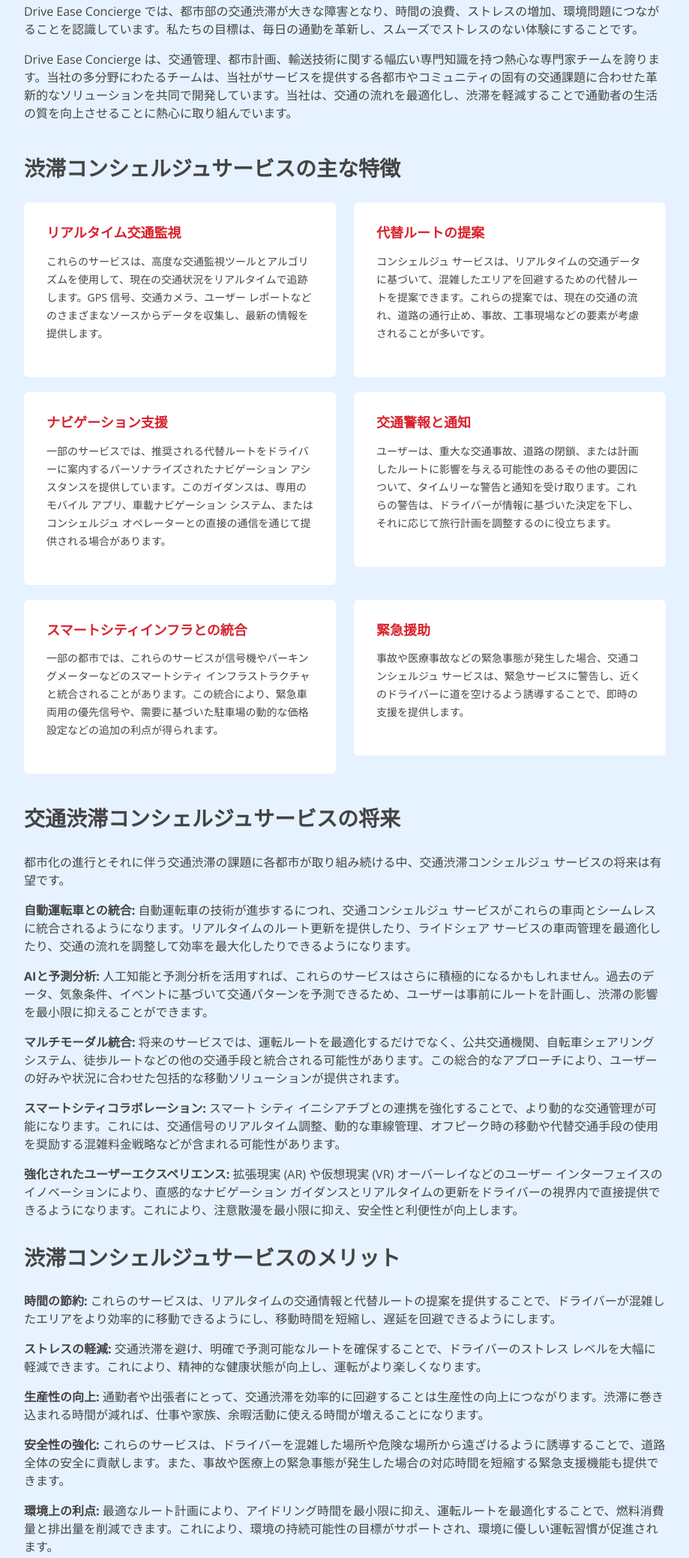
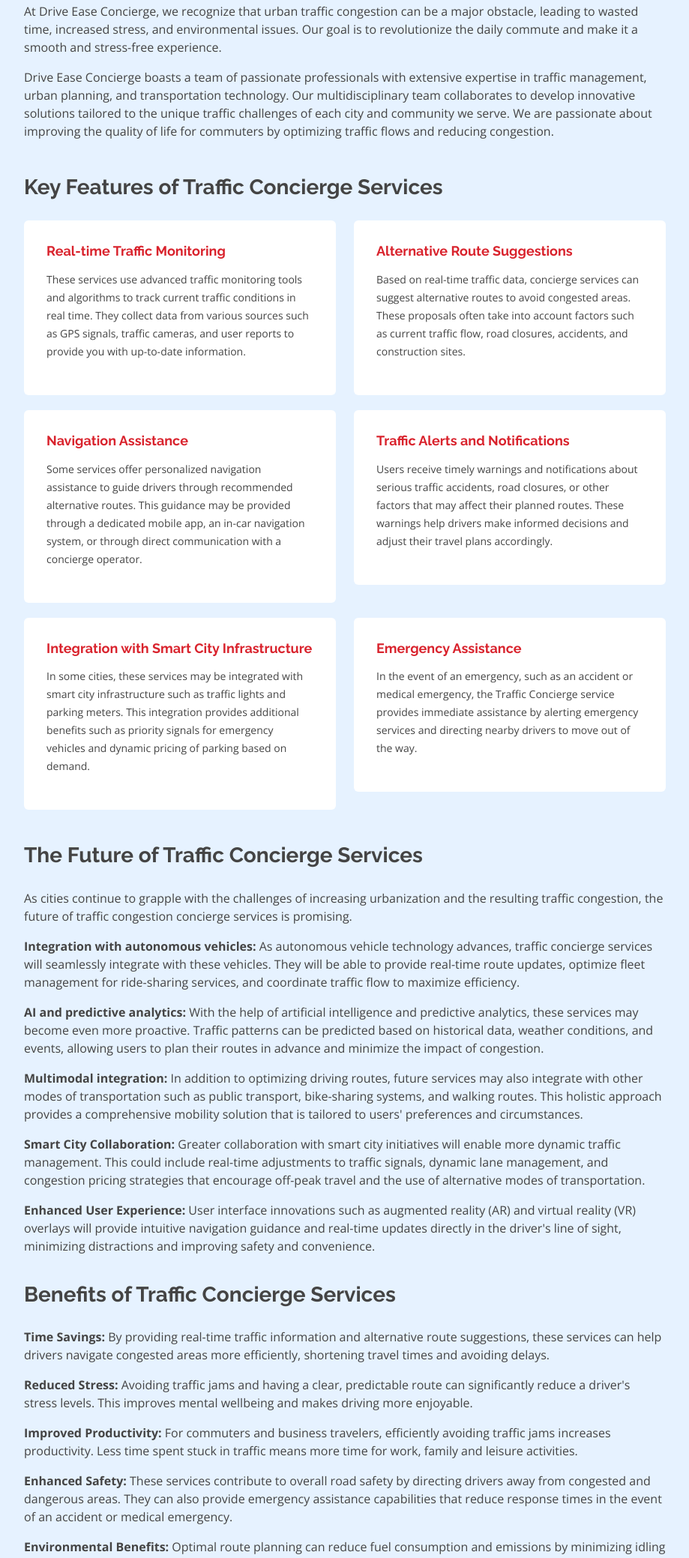
Before and after one commit to Itinfomediaindia/Drive-Ease-Concierge, a plain HTML site: page index.html in a window 1280 px wide. Shown: the part 188-2266 px from the top of the page at 75% size, without its empty margins (180-1099 px from the left). Drawn offline with nearby package versions, Linux system fonts and the light colour scheme.

Commit message:
english content

```diff
--- a/index.html
+++ b/index.html
@@ -67,85 +67,84 @@
     <section class="about" style="padding-bottom: 0px;">
       <div class="container">
         <div class="section-title text-center">
-          <p>" 渋滞コンシェルジュサービス"</p>
+          <p>"Traffic Concierge Service"</p>
         </div>
-        <h4>Drive Ease Concierge とは何ですか?</h4>
-        <p>Drive Ease Concierge では、都市部の交通渋滞が大きな障害となり、時間の浪費、ストレスの増加、環境問題につながることを認識しています。私たちの目標は、毎日の通勤を革新し、スムーズでストレスのない体験にすることです。</p>
-        <p>Drive Ease Concierge は、交通管理、都市計画、輸送技術に関する幅広い専門知識を持つ熱心な専門家チームを誇ります。当社の多分野にわたるチームは、当社がサービスを提供する各都市やコミュニティの固有の交通課題に合わせた革新的なソリューションを共同で開発しています。当社は、交通の流れを最適化し、渋滞を軽減することで通勤者の生活の質を向上させることに熱心に取り組んでいます。</p>
+        <h4>What is Drive Ease Concierge?</h4>
+        <p>At Drive Ease Concierge, we recognize that urban traffic congestion can be a major obstacle, leading to wasted time, increased stress, and environmental issues. Our goal is to revolutionize the daily commute and make it a smooth and stress-free experience. </p>
+        <p>Drive Ease Concierge boasts a team of passionate professionals with extensive expertise in traffic management, urban planning, and transportation technology. Our multidisciplinary team collaborates to develop innovative solutions tailored to the unique traffic challenges of each city and community we serve. We are passionate about improving the quality of life for commuters by optimizing traffic flows and reducing congestion. </p>
       </div>
     </section>
     <section class="services" style="padding: 0px; padding-top: 30px;">
       <div class="container">
-        <h3 style="padding-bottom:20px;">渋滞コンシェルジュサービスの主な特徴</h3>
+        <h3 style="padding-bottom:20px;">Key Features of Traffic Concierge Services</h3>
         <div class="row">
           <div class="col-md-6">
             <div class="icon-box">
-              <h4><a href="javascript:void();">リアルタイム交通監視</a></h4>
-              <p>これらのサービスは、高度な交通監視ツールとアルゴリズムを使用して、現在の交通状況をリアルタイムで追跡します。GPS 信号、交通カメラ、ユーザー レポートなどのさまざまなソースからデータを収集し、最新の情報を提供します。</p>
+              <h4><a href="javascript:void();">Real-time Traffic Monitoring</a></h4>
+              <p>These services use advanced traffic monitoring tools and algorithms to track current traffic conditions in real time. They collect data from various sources such as GPS signals, traffic cameras, and user reports to provide you with up-to-date information. </p>
             </div>
           </div>
           <div class="col-md-6 mt-4 mt-md-0">
             <div class="icon-box">
-              <h4><a href="javascript:void();">代替ルートの提案</a></h4>
-              <p>コンシェルジュ サービスは、リアルタイムの交通データに基づいて、混雑したエリアを回避するための代替ルートを提案できます。これらの提案では、現在の交通の流れ、道路の通行止め、事故、工事現場などの要素が考慮されることが多いです。</p>
+              <h4><a href="javascript:void();">Alternative Route Suggestions</a></h4>
+              <p>Based on real-time traffic data, concierge services can suggest alternative routes to avoid congested areas. These proposals often take into account factors such as current traffic flow, road closures, accidents, and construction sites.</p>
             </div>
           </div>
           <div class="col-md-6 mt-4 mt-md-0">
             <div class="icon-box">
-              <h4><a href="javascript:void();">ナビゲーション支援</a></h4>
-              <p> 一部のサービスでは、推奨される代替ルートをドライバーに案内するパーソナライズされたナビゲーション アシスタンスを提供しています。このガイダンスは、専用のモバイル アプリ、車載ナビゲーション システム、またはコンシェルジュ オペレーターとの直接の通信を通じて提供される場合があります。</p>
+              <h4><a href="javascript:void();">Navigation Assistance</a></h4>
+              <p> Some services offer personalized navigation assistance to guide drivers through recommended alternative routes. This guidance may be provided through a dedicated mobile app, an in-car navigation system, or through direct communication with a concierge operator.</p>
             </div>
           </div>
           <div class="col-md-6 mt-4 mt-md-0">
             <div class="icon-box">
-              <h4><a href="javascript:void();">交通警報と通知</a></h4>
-              <p>ユーザーは、重大な交通事故、道路の閉鎖、または計画したルートに影響を与える可能性のあるその他の要因について、タイムリーな警告と通知を受け取ります。これらの警告は、ドライバーが情報に基づいた決定を下し、それに応じて旅行計画を調整するのに役立ちます。</p>
+              <h4><a href="javascript:void();">Traffic Alerts and Notifications</a></h4>
+              <p>Users receive timely warnings and notifications about serious traffic accidents, road closures, or other factors that may affect their planned routes. These warnings help drivers make informed decisions and adjust their travel plans accordingly.</p>
             </div>
           </div>
           <div class="col-md-6 mt-4 mt-md-0">
             <div class="icon-box">
-              <h4><a href="javascript:void();">スマートシティインフラとの統合</a></h4>
-              <p>一部の都市では、これらのサービスが信号機やパーキングメーターなどのスマートシティ インフラストラクチャと統合されることがあります。この統合により、緊急車両用の優先信号や、需要に基づいた駐車場の動的な価格設定などの追加の利点が得られます。</p>
+              <h4><a href="javascript:void();">Integration with Smart City Infrastructure</a></h4>
+              <p>In some cities, these services may be integrated with smart city infrastructure such as traffic lights and parking meters. This integration provides additional benefits such as priority signals for emergency vehicles and dynamic pricing of parking based on demand.</p>
             </div>
           </div>
           <div class="col-md-6 mt-4 mt-md-0">
             <div class="icon-box">
-              <h4><a href="javascript:void();">緊急援助</a></h4>
-              <p>事故や医療事故などの緊急事態が発生した場合、交通コンシェルジュ サービスは、緊急サービスに警告し、近くのドライバーに道を空けるよう誘導することで、即時の支援を提供します。</p>
+              <h4><a href="javascript:void();">Emergency Assistance</a></h4>
+              <p>In the event of an emergency, such as an accident or medical emergency, the Traffic Concierge service provides immediate assistance by alerting emergency services and directing nearby drivers to move out of the way. </p>
             </div>
           </div>
         </div>
         <br>
-        <h3 style="padding-bottom:20px;">交通渋滞コンシェルジュサービスの将来 </h3>
-        <p>都市化の進行とそれに伴う交通渋滞の課題に各都市が取り組み続ける中、交通渋滞コンシェルジュ サービスの将来は有望です。</p>
-        <p><strong>自動運転車との統合:</strong> 自動運転車の技術が進歩するにつれ、交通コンシェルジュ サービスがこれらの車両とシームレスに統合されるようになります。リアルタイムのルート更新を提供したり、ライドシェア サービスの車両管理を最適化したり、交通の流れを調整して効率を最大化したりできるようになります。</p>
-        <p><strong>AIと予測分析:</strong> 人工知能と予測分析を活用すれば、これらのサービスはさらに積極的になるかもしれません。過去のデータ、気象条件、イベントに基づいて交通パターンを予測できるため、ユーザーは事前にルートを計画し、渋滞の影響を最小限に抑えることができます。</p>
-        <p><strong>マルチモーダル統合:</strong> 将来のサービスでは、運転ルートを最適化するだけでなく、公共交通機関、自転車シェアリングシステム、徒歩ルートなどの他の交通手段と統合される可能性があります。この総合的なアプローチにより、ユーザーの好みや状況に合わせた包括的な移動ソリューションが提供されます。</p>
-        <p><strong>スマートシティコラボレーション:</strong> スマート シティ イニシアチブとの連携を強化することで、より動的な交通管理が可能になります。これには、交通信号のリアルタイム調整、動的な車線管理、オフピーク時の移動や代替交通手段の使用を奨励する混雑料金戦略などが含まれる可能性があります。</p>
-        <p><strong>強化されたユーザーエクスペリエンス:</strong> 拡張現実 (AR) や仮想現実 (VR) オーバーレイなどのユーザー インターフェイスのイノベーションにより、直感的なナビゲーション ガイダンスとリアルタイムの更新をドライバーの視界内で直接提供できるようになります。これにより、注意散漫を最小限に抑え、安全性と利便性が向上します。</p>
-        <h3 style="padding:20px 0px;">渋滞コンシェルジュサービスのメリット</h3>
-        <p><strong>時間の節約:</strong> これらのサービスは、リアルタイムの交通情報と代替ルートの提案を提供することで、ドライバーが混雑したエリアをより効率的に移動できるようにし、移動時間を短縮し、遅延を回避できるようにします。</p>
-        <p><strong>ストレスの軽減:</strong> 交通渋滞を避け、明確で予測可能なルートを確保することで、ドライバーのストレス レベルを大幅に軽減できます。これにより、精神的な健康状態が向上し、運転がより楽しくなります。</p>
-        <p><strong>生産性の向上:</strong> 通勤者や出張者にとって、交通渋滞を効率的に回避することは生産性の向上につながります。渋滞に巻き込まれる時間が減れば、仕事や家族、余暇活動に使える時間が増えることになります。</p>
-        <p><strong>安全性の強化:</strong> これらのサービスは、ドライバーを混雑した場所や危険な場所から遠ざけるように誘導することで、道路全体の安全に貢献します。また、事故や医療上の緊急事態が発生した場合の対応時間を短縮する緊急支援機能も提供できます。</p>
-        <p><strong>環境上の利点:</strong> 最適なルート計画により、アイドリング時間を最小限に抑え、運転ルートを最適化することで、燃料消費量と排出量を削減できます。これにより、環境の持続可能性の目標がサポートされ、環境に優しい運転習慣が促進されます。</p>
+        <h3 style="padding-bottom:20px;">The Future of Traffic Concierge Services</h3>
+        <p>As cities continue to grapple with the challenges of increasing urbanization and the resulting traffic congestion, the future of traffic congestion concierge services is promising. </p>
+        <p><strong>Integration with autonomous vehicles:</strong> As autonomous vehicle technology advances, traffic concierge services will seamlessly integrate with these vehicles. They will be able to provide real-time route updates, optimize fleet management for ride-sharing services, and coordinate traffic flow to maximize efficiency. </p>
+        <p><strong>AI and predictive analytics:</strong> With the help of artificial intelligence and predictive analytics, these services may become even more proactive. Traffic patterns can be predicted based on historical data, weather conditions, and events, allowing users to plan their routes in advance and minimize the impact of congestion. </p>
+        <p><strong>Multimodal integration:</strong> In addition to optimizing driving routes, future services may also integrate with other modes of transportation such as public transport, bike-sharing systems, and walking routes. This holistic approach provides a comprehensive mobility solution that is tailored to users' preferences and circumstances. </p>
+        <p><strong>Smart City Collaboration:</strong> Greater collaboration with smart city initiatives will enable more dynamic traffic management. This could include real-time adjustments to traffic signals, dynamic lane management, and congestion pricing strategies that encourage off-peak travel and the use of alternative modes of transportation. </p>
+        <p><strong>Enhanced User Experience:</strong> User interface innovations such as augmented reality (AR) and virtual reality (VR) overlays will provide intuitive navigation guidance and real-time updates directly in the driver's line of sight, minimizing distractions and improving safety and convenience. </p>
+        <h3 style="padding:20px 0px;">Benefits of Traffic Concierge Services</h3>
+        <p><strong>Time Savings:</strong> By providing real-time traffic information and alternative route suggestions, these services can help drivers navigate congested areas more efficiently, shortening travel times and avoiding delays. </p>
+        <p><strong>Reduced Stress:</strong> Avoiding traffic jams and having a clear, predictable route can significantly reduce a driver's stress levels. This improves mental wellbeing and makes driving more enjoyable. </p>
+        <p><strong>Improved Productivity:</strong> For commuters and business travelers, efficiently avoiding traffic jams increases productivity. Less time spent stuck in traffic means more time for work, family and leisure activities. </p>
+        <p><strong>Enhanced Safety:</strong> These services contribute to overall road safety by directing drivers away from congested and dangerous areas. They can also provide emergency assistance capabilities that reduce response times in the event of an accident or medical emergency. </p>
+        <p><strong>Environmental Benefits:</strong> Optimal route planning can reduce fuel consumption and emissions by minimizing idling time and optimizing driving routes. This supports environmental sustainability goals and promotes greener driving habits. </p>
         <div class="read-more">
-          <a href="mailto:info@driveeaseconcierge.com">お問い合わせはメールで</a>
+          <a href="mailto:info@driveeaseconcierge.com">Contact us by email</a>
         </div>
       </div>
     </section><!-- End Services Section -->
-
 
   </main>
   <footer id="footer" style="padding-top: 50px;">
     <div class="container">
       <p class="copy_right text-center">
-        996 ドワイト コーズウェイ、ミューラーシャー、サウスダコタ州
+        996 Dwight Causeway, Muellershire, South Dakota
         <br>+1 272 908 4184
         <br>
         info@driveeaseconcierge.com
         <br>
-        <a href="privacy-policy.html">プライバシーポリシー</a> | <a href="terms-and-conditions.html">利用規約</a>
+        <a href="privacy-policy.html">Privacy Policy</a> | <a href="terms-and-conditions.html">Terms of Use</a>
       </p>
     </div>
   </footer>
```
Also changed, not shown: privacy-policy.html (+4 -5 lines), terms-and-conditions.html (+6 -52 lines).
